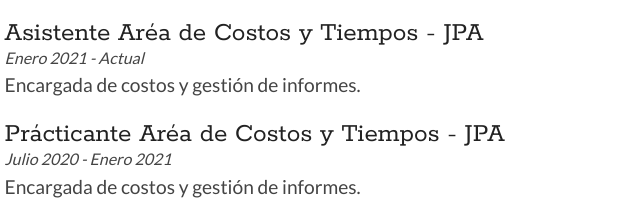
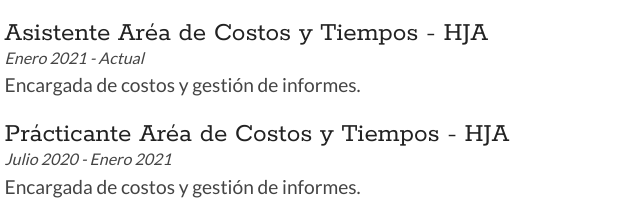
Before and after one commit to caterinegpulgarin/caterinegpulgarin.github.io, a plain HTML site: page index.html in a window 1280 px wide. Shown: the part 740-940 px from the top of the page, 406-1046 px from the left. Drawn offline with Linux system fonts and the light colour scheme.

Commit message:
Actualizado

```diff
--- a/index.html
+++ b/index.html
@@ -72,12 +72,12 @@
 
 			<div class="sectionContent">
         <article>
-          <h2>Asistente Aréa de Costos y Tiempos - JPA</h2>
+          <h2>Asistente Aréa de Costos y Tiempos - HJA</h2>
           <p class="subDetails">Enero 2021 - Actual</p>
           <p>Encargada de costos y gestión de informes.</p>
         </article>
         <article>
-          <h2>Prácticante Aréa de Costos y Tiempos - JPA</h2>
+          <h2>Prácticante Aréa de Costos y Tiempos - HJA</h2>
           <p class="subDetails">Julio 2020 - Enero 2021</p>
           <p>Encargada de costos y gestión de informes.</p>
         </article>
```
